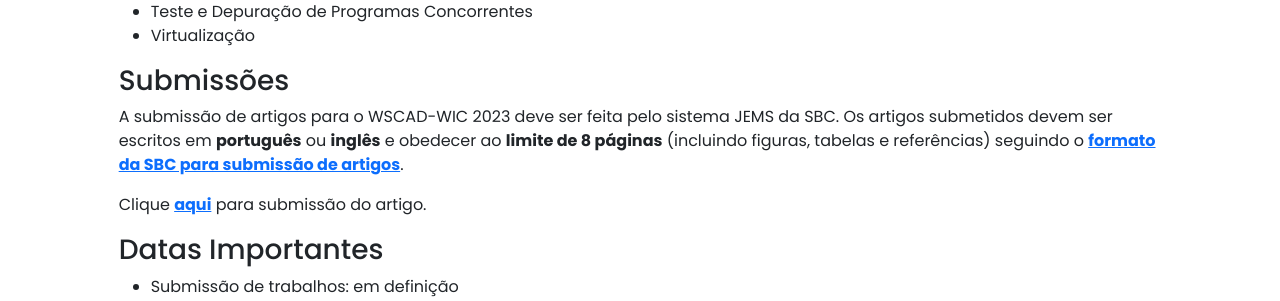
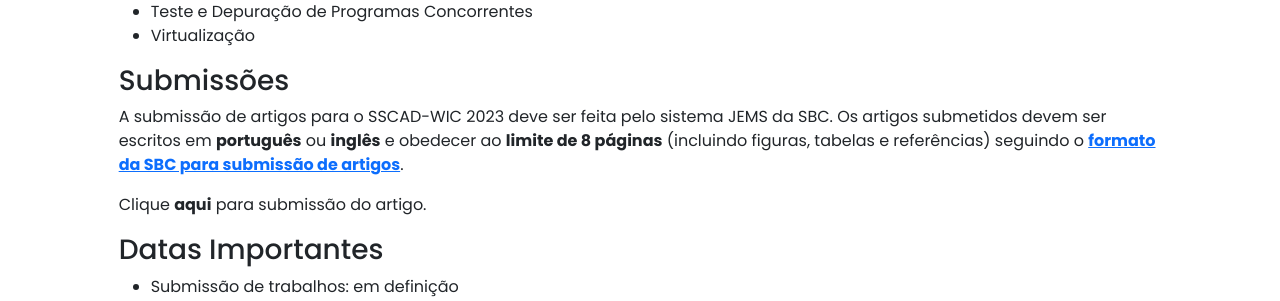
Before and after one commit to ce-acpad/sscad2024, a Jekyll site: the page built from cfp_wic.html, in a window 1280 px wide and 900 px high, scrolled down 1559 px. Shown: the part 182-483 px from the top of the window. Built offline with Jekyll 4.4.1, drawn with Linux system fonts in a browser that asks for light colours.

Commit message:
Update cfp_wic.html

```diff
--- a/cfp_wic.html
+++ b/cfp_wic.html
@@ -55,9 +55,11 @@ permalink: /cfp_wic/
 
 </ul>
 <h3>Submissões</h3>
-<p>A submissão de artigos para o WSCAD-WIC 2023 deve ser feita pelo sistema JEMS da SBC. Os artigos submetidos devem ser escritos em <strong>português</strong> ou <strong>inglês</strong> e obedecer ao <strong>limite de 8 páginas</strong> (incluindo figuras, tabelas e referências) seguindo o <strong><a href="https://www.sbc.org.br/documentos-da-sbc/summary/169-templates-para-artigos-e-capitulos-de-livros/878-modelosparapublicaodeartigos" target="_blank">formato da SBC para submissão de artigos</a></strong>.</p>
+<p>A submissão de artigos para o SSCAD-WIC 2023 deve ser feita pelo sistema JEMS da SBC. Os artigos submetidos devem ser escritos em <strong>português</strong> ou <strong>inglês</strong> e obedecer ao <strong>limite de 8 páginas</strong> (incluindo figuras, tabelas e referências) seguindo o <strong><a href="https://www.sbc.org.br/documentos-da-sbc/summary/169-templates-para-artigos-e-capitulos-de-livros/878-modelosparapublicaodeartigos" target="_blank">formato da SBC para submissão de artigos</a></strong>.</p>
 
-<p>Clique <strong><a href="https://jems.sbc.org.br/home.cgi?c=4404" target="_blank">aqui</a></strong> para submissão do artigo.</p>
+<!--<p>Clique <strong><a href="https://jems.sbc.org.br/home.cgi?c=4404" target="_blank">aqui</a></strong> para submissão do artigo.</p>-->
+
+<p>Clique <strong>aqui</strong> para submissão do artigo.</p>
 
 <h3>Datas Importantes</h3>
 <ul>
```
